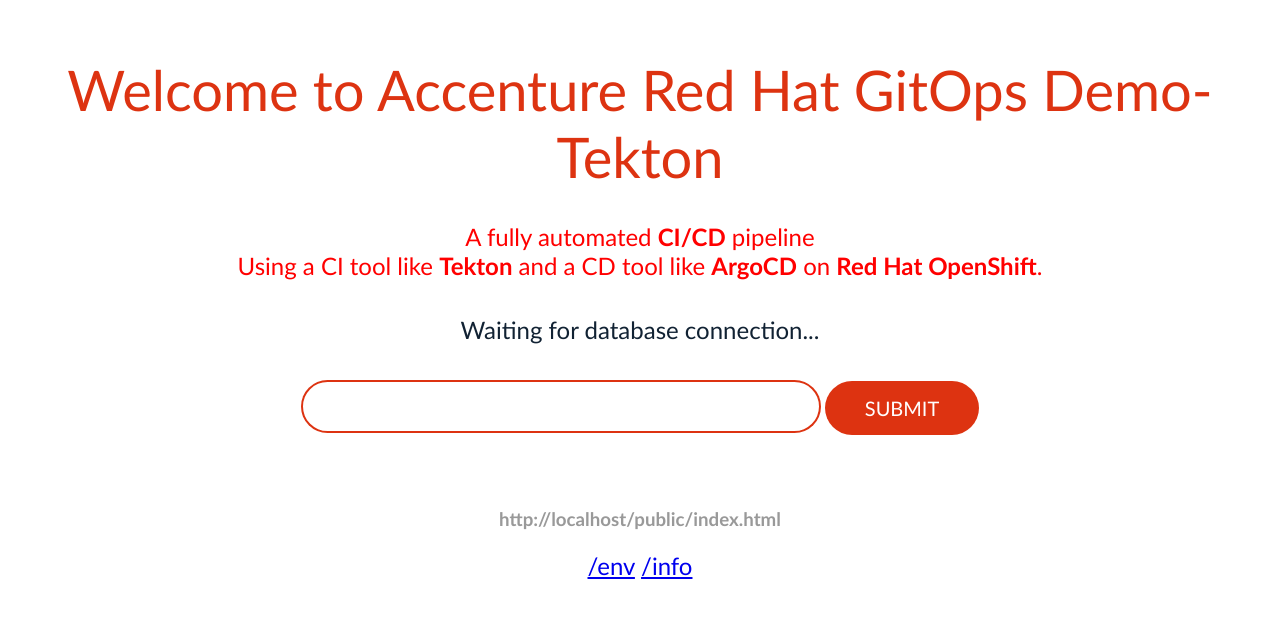
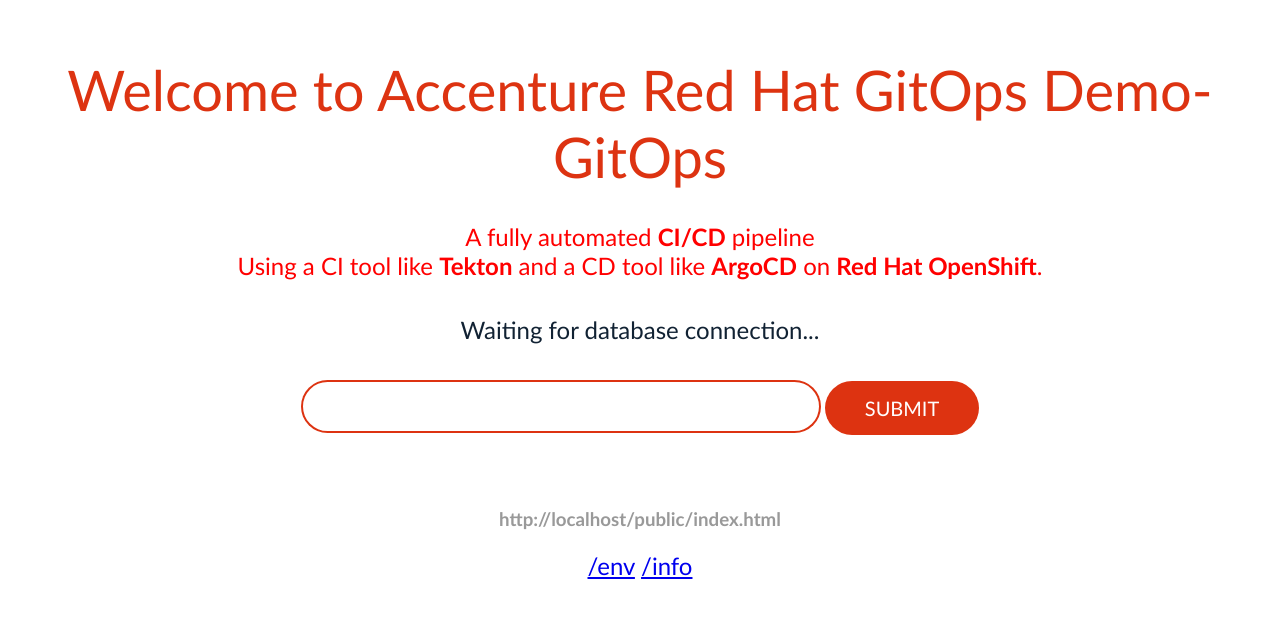
Before and after one commit to ukreddyredhat/guestbook-go, a plain HTML site: page public/index.html in a window 1280 px wide. Drawn offline with nearby package versions, Linux system fonts and the light colour scheme; no server answers.

Commit message:
Update index.html

```diff
--- a/public/index.html
+++ b/public/index.html
@@ -11,7 +11,7 @@
     <div>
     </div>
     <div id="header">
-      <h1>Welcome to Accenture Red Hat GitOps Demo-Tekton</h1>
+      <h1>Welcome to Accenture Red Hat GitOps Demo-GitOps</h1>
     </div>
 
     <div>
```
